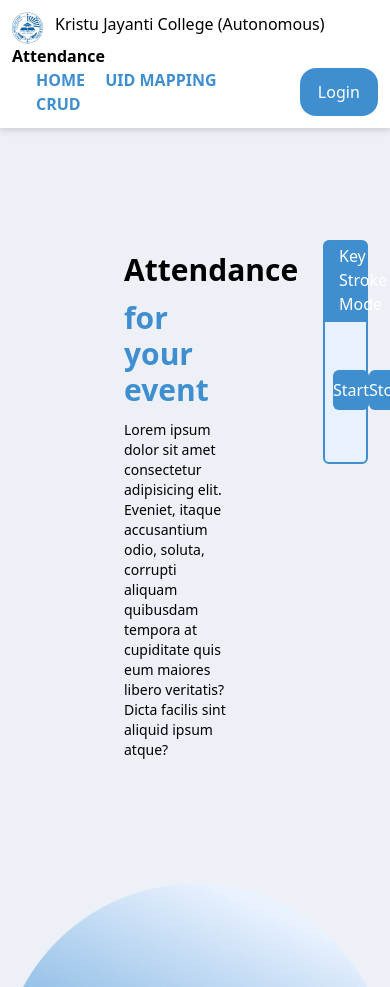
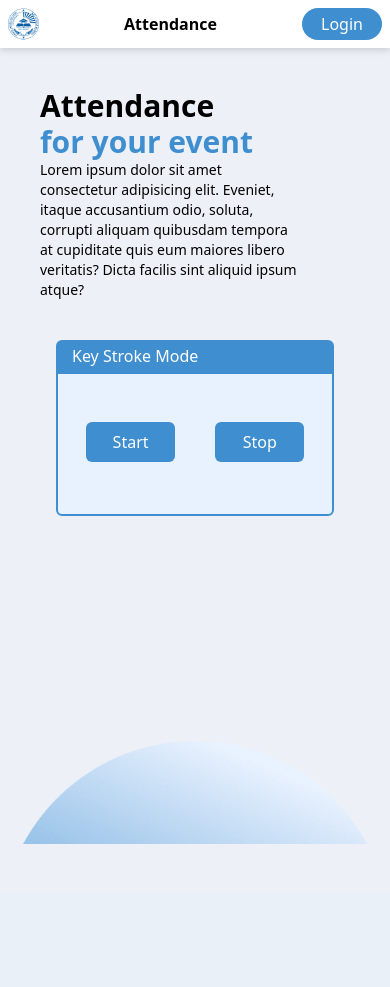
Before and after one commit to yadhu-dev/LibraryManagementSystem, a Flask app: page / in a window 390 px wide; the page is wider, and only the part inside the window is pictured. After the commit the page ends 844 px from the top of that part, so only its background shows below. Run offline with Flask 3, Linux system fonts and the light colour scheme; some libraries are stand-ins or nearby versions.

Commit message:
made homepage responsive

```diff
--- a/Flask-Server/static/styles/style.css
+++ b/Flask-Server/static/styles/style.css
@@ -1,63 +1,5 @@
-body {
-  background-color: rgb(83, 97, 113);
-  font-family: Arial, sans-serif;
-  margin: 0;
-  padding: 0;
-  display: flex;
-  justify-content: center;
-  align-items: center;
-  height: 100vh;
+.bgimg{
+  position: fixed;
+  bottom: 0;
+  z-index: 0;
 }
-.main {
-  background: white;
-  padding: 20px;
-  border-radius: 30px;
-  box-shadow: 0 0 10px rgba(0, 0, 0, 0.1);
-  width: 600px; /* Increased width for a wider container */
-}
-.container {
-  margin-bottom: 20px;
-}
-.container h3 {
-  margin: 0;
-  margin-bottom: 5px;
-}
-.container input[type="text"] {
-  width: 100%;
-  padding: 8px;
-  margin-bottom: 10px;
-  border: 1px solid #ccc;
-  border-radius: 4px;
-}
-.container input[type="submit"] {
-  padding: 10px 20px;
-  background-color: #28a745;
-  color: white;
-  border: none;
-  border-radius: 4px;
-  cursor: pointer;
-}
-.scriptcont {
-  display: flex;
-  justify-content: space-between;
-}
-.scriptcont div {
-  flex: 1;
-  margin: 0 10px;
-}
-.scriptcont h3 {
-  margin-top: 0;
-}
-.scriptcont button {
-  padding: 10px 20px;
-  margin-top: 10px;
-  background-color: #007bff;
-  color: white;
-  border: none;
-  border-radius: 4px;
-  cursor: pointer;
-}
-.scriptcont button:disabled {
-  background-color: #6c757d;
-  cursor: not-allowed;
-}
--- a/Flask-Server/templates/index.html
+++ b/Flask-Server/templates/index.html
@@ -7,20 +7,21 @@
     <meta name="description" content="" />
     <meta name="viewport" content="width=device-width, initial-scale=1" />
     <script src="https://cdn.tailwindcss.com"></script>
+    <link rel="stylesheet" href="../static/styles/style.css">
   </head>
   <body class="min-h-screen lg:overflow-y-hidden">
     <div class="min-h-screen flex flex-col bg-[#EDF1F7]">
-      <nav class="bg-[#FFFFFF] drop-shadow-md p-3">
-      <div class="flex flex-wrap justify-between items-center mx-auto max-w-screen-xl ">
+      <nav class="bg-[#FFFFFF] drop-shadow-md p-2 z-10">
+      <div class="flex flex-auto justify-between items-center ">
         <div class="kjc flex">
           <img src="{{url_for('static',filename='res/KJCLogo.png')}}"/>
-          <p class="ml-3">Kristu Jayanti College (Autonomous)</p>
+          <p class="ml-3 hidden md:flex">Kristu Jayanti College (Autonomous)</p>
         </div>
-        <div class="att mr-72 text-center">
-          <h1 class="font-semibold">Attendance</h1>
+        <div class="att text-center">
+          <h1 class="font-semibold md:mr-52">Attendance</h1>
         </div>
         <div class="log flex">
-          <div class="mx-4">
+          <div class="mx-4 hidden">
             <a href="" class="mx-2 text-[#3E8ED0] font-semibold">HOME</a>
             <a href="" class="mx-2 text-[#3E8ED0] font-semibold">UID MAPPING</a>
             <a href="" id="crudBtn" class="mx-2 text-[#3E8ED0] font-semibold">CRUD</a>
@@ -30,8 +31,8 @@
           </button>
         </div>
       </nav>
-      <div >
-        <div class="popup absolute -ml-40 -mt-40 bg-white w-72 h-72  top-1/2 left-1/2  drop-shadow-xl z-50 p-2 rounded-lg hidden ">
+      <div class="popup min-h-screen hidden z-50">
+        <div class="absolute -ml-40 -mt-40 bg-white w-72 h-72  top-1/2 left-1/2  drop-shadow-xl z-10 p-2 rounded-lg ">
           <button class="bg-[#127FBF] rounded-full right-2 absolute h-6 w-6 text-white font-semibold" id="loginclbtn">&times;</button>
           <div class="p-2">
             <h1 class="text-[#127FBF] text-xl font-bold my-2">Login</h1>
@@ -43,32 +44,32 @@
           </div>
         </div>
       </div>
-      <div class="grid grid-flow-col grid-cols-2">
-        <div class="rhead m-28 w-2/3">
-          <h1 class="text-3xl m-3 font-semibold">Attendance</h1>
-          <h1 class="text-3xl text-[#3E8ED0] m-3 font-semibold">for your event</h1>
-          <p class="text-sm m-3">
+      <div class="flex flex-col min-h-screen z-10 md:grid md:grid-flow-col md:grid-cols-2">
+        <div class="rhead mt-10 mx-10 w-2/3">
+          <h1 class="text-3xl font-semibold">Attendance</h1>
+          <h1 class="text-3xl text-[#3E8ED0] font-semibold">for your event</h1>
+          <p class="text-sm ">
             Lorem ipsum dolor sit amet consectetur adipisicing elit. Eveniet,
             itaque accusantium odio, soluta, corrupti aliquam quibusdam tempora
             at cupiditate quis eum maiores libero veritatis? Dicta facilis sint
             aliquid ipsum atque?
           </p>
         </div>
-        <div class="main my-28 ml-32">
-          <nav class="bg-[#3E8ED0] text-white text-l w-2/3 p-1 rounded-t-md pl-4">
+        <div class="main mt-10 ml-14 z-10">
+          <nav class="bg-[#3E8ED0] text-white text-l w-5/6 p-1 rounded-t-md pl-4">
             Key Stroke Mode
           </nav>
-          <div class="buttons bg-[#E8F1FE] w-2/3 h-36 p-2 flex justify-evenly border-2 border-[#3E8ED0] rounded-b-md md:flex-col lg:flex-row ">
-            <button class="bg-[#3E8ED0] h-10 my-10 w-28 text-white rounded-md " id="start-write" onclick="keystrokeData(1)">
+          <div class="buttons bg-[#E8F1FE] w-5/6 h-36 p-2 flex justify-evenly border-2 border-[#3E8ED0] rounded-b-md md:flex ">
+            <button class="bg-[#3E8ED0] h-10 my-10 mx-5 w-28 text-white rounded-md " id="start-write" onclick="keystrokeData(1)">
               Start
             </button>
-            <button class="bg-[#3E8ED0] h-10 my-10 w-28 text-white rounded-md" id="stop-write" onclick="keystrokeData(0)">
+            <button class="bg-[#3E8ED0] h-10 my-10 mx-5 w-28 text-white rounded-md" id="stop-write" onclick="keystrokeData(0)">
               Stop
             </button>
           </div>
         </div>
       </div>
-      <img src="{{url_for('static',filename='res/homeEllipse.png')}}" alt="" srcset="" class="z-0 bottom-0"
+      <img src="{{url_for('static',filename='res/homeEllipse.png')}}" alt="" srcset="" class="bgimg"
       />
     </div>
     <script src="{{url_for('static', filename='script.js')}}"></script>
```
